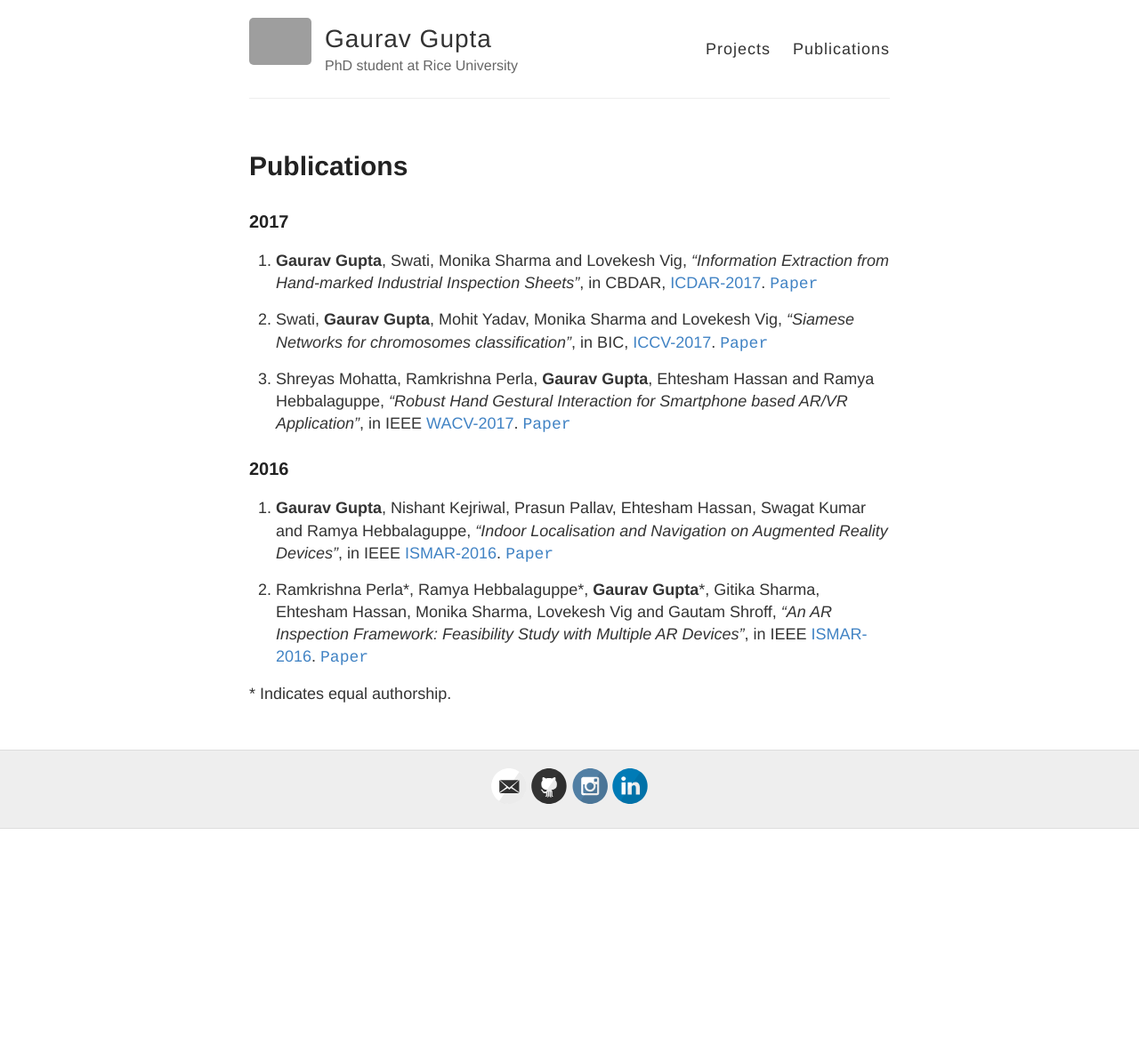
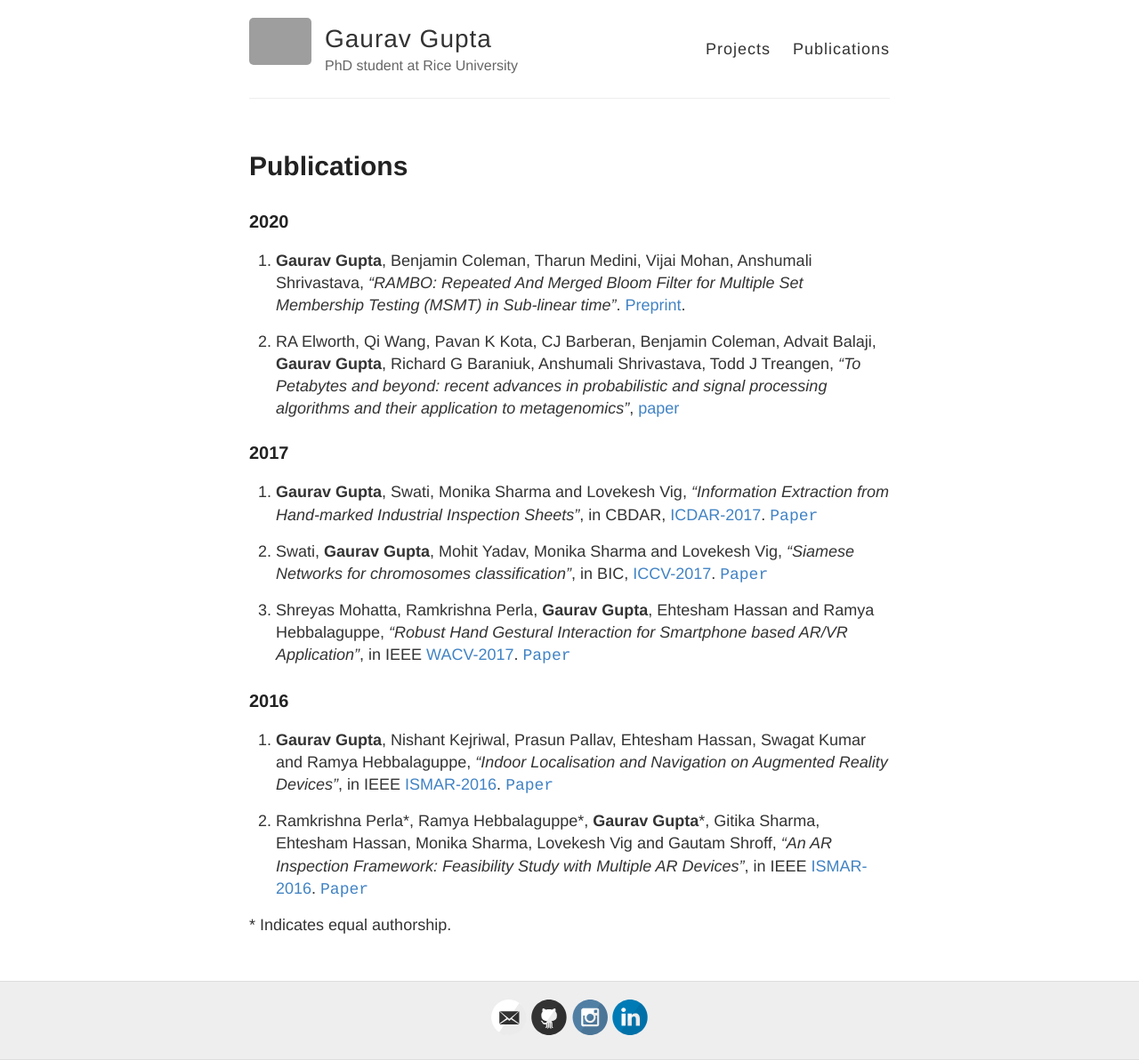
Before and after one commit to gaurav16gupta/gaurav16gupta.github.io, a Jekyll site: the page built from publications.md, in a window 1280 px wide. Shown: the whole page at 89% size. Built offline with Jekyll 4.4.1, drawn with Linux system fonts in a browser that asks for light colours; before the commit the page ends 932 px from its top, so only the background shows below that; grey boxes are pictures that could not be loaded.

Commit message:
Update publications.md

```diff
--- a/publications.md
+++ b/publications.md
@@ -3,6 +3,12 @@ layout: page
 title: Publications
 permalink: /publications/
 ---
+
+### 2020
+
+1. __Gaurav Gupta__, Benjamin Coleman, Tharun Medini, Vijai Mohan, Anshumali Shrivastava, _"RAMBO: Repeated And Merged Bloom Filter for Multiple Set Membership Testing (MSMT) in Sub-linear time"_. [Preprint](https://arxiv.org/abs/1910.02611).
+
+2. RA Elworth, Qi Wang, Pavan K Kota, CJ Barberan, Benjamin Coleman, Advait Balaji, __Gaurav Gupta__, Richard G Baraniuk, Anshumali Shrivastava, Todd J Treangen, _"To Petabytes and beyond: recent advances in probabilistic and signal processing algorithms and their application to metagenomics"_, [paper](https://academic.oup.com/nar/article/48/10/5217/5825624)
 
 ### 2017
 
```
